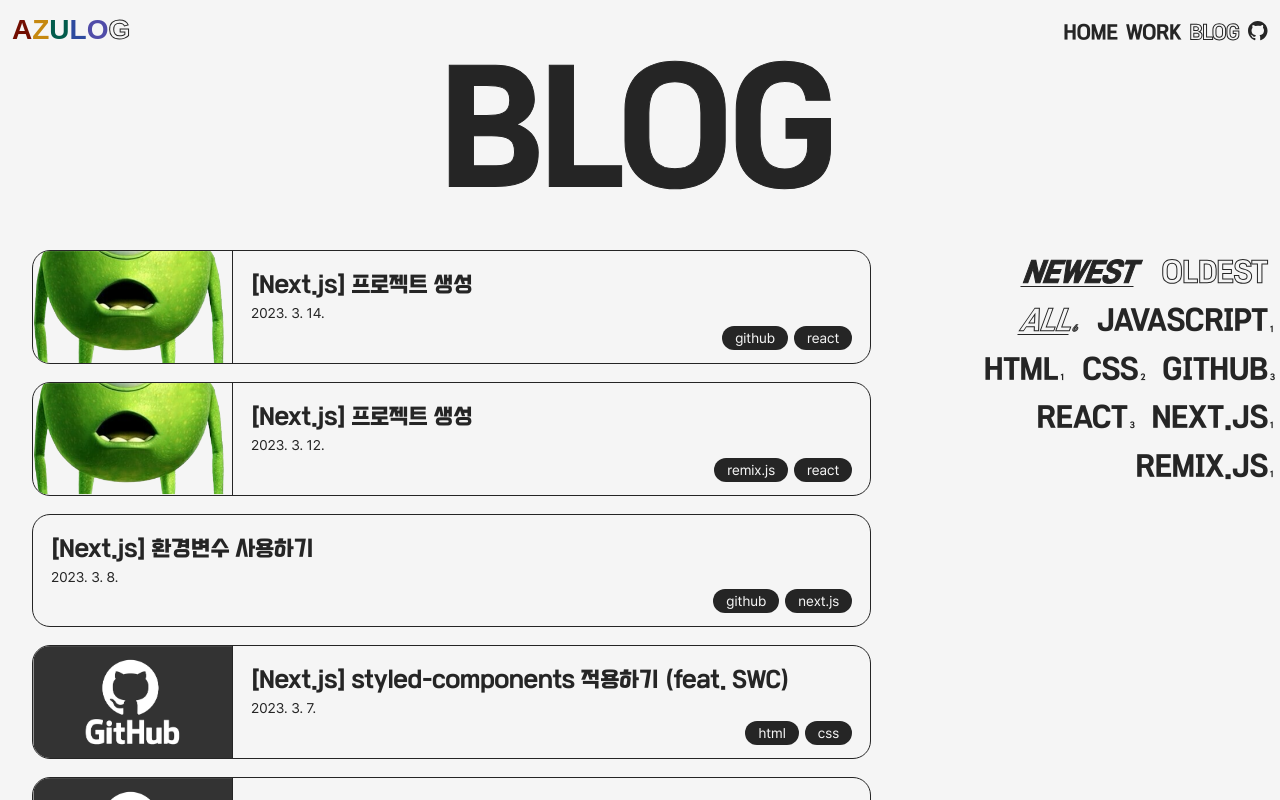
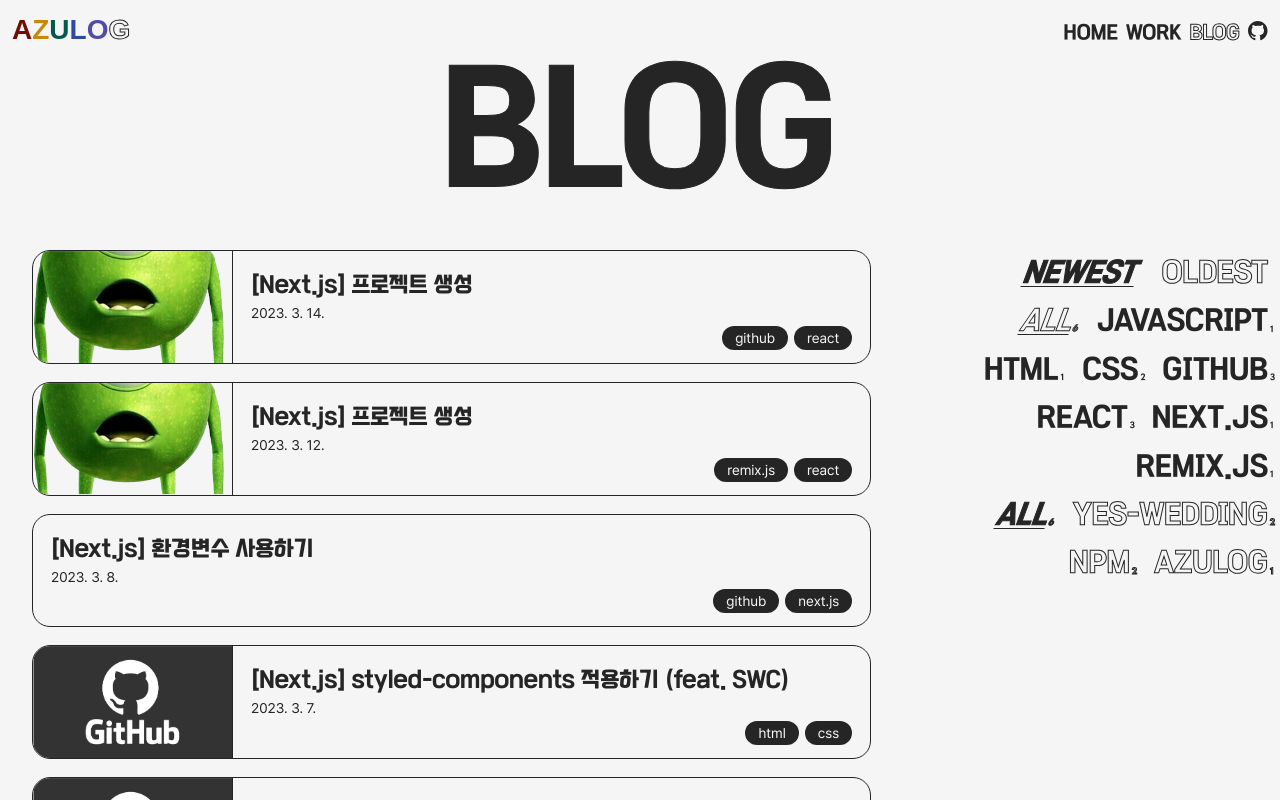
Before and after one commit to azultasul/azulog, a Next.js app: page /blog in a window 1280 px wide. Built offline with nearby package versions, Linux system fonts and the light colour scheme.

Commit message:
sort 기준 여러개 작업 중

```diff
--- a/blog/230300.md
+++ b/blog/230300.md
@@ -3,6 +3,7 @@
 date: '2023-03-02'
 thumb: '/images/tech/이야.png'
 tech: [5, 6]
+series: [0]
 toc: { 0: { title: 'npx create-next-app my-app' }, 1: { title: 'npx create-next-app@latest', item: ['🔎 ESLint', '🔎 ‘src/’ directory', '🔎 experimental ‘app/’ directory', '🔎 import alias'] } }
 ---
 
--- a/blog/230301.md
+++ b/blog/230301.md
@@ -3,6 +3,7 @@
 date: '2023-03-06'
 thumb: '/images/tech/github.png'
 tech: [0, 3]
+series: [0]
 toc: { 0: { title: '_app', item: ['🔎 기본 _app.js', '🔎 주의'] }, 1: { title: '_document', item: ['🔎 기본 _document.js', '🔎 주의'] } }
 ---
 
--- a/blog/230302.md
+++ b/blog/230302.md
@@ -3,6 +3,7 @@
 date: '2023-03-07'
 thumb: '/images/tech/github.png'
 tech: [2, 3]
+series: [1]
 toc:
   {
     0: { title: 'Warning: Prop className did not match.', item: ['🔎 해결법인줄 알았던 해결법(바벨 플러그인)'] },
--- a/blog/230303.md
+++ b/blog/230303.md
@@ -2,6 +2,7 @@
 title: '[Next.js] 환경변수 사용하기'
 date: '2023-03-08'
 tech: [5, 7]
+series: [1]
 toc: { 0: { title: '환경 변수?', item: ['사용 이유', '🔎 접근'] }, 1: { title: 'NextJS에서 환경 변수 사용하기', item: ['🔎 접두사 NEXT_PUBLIC_ ?'] }, 2: { title: '주의🚨' } }
 ---
 
@@ -27,8 +28,8 @@
 3.  key를 사용하려는 파일에서 `${process.env.NEXT_PUBLIC_MY_KEY}`로 불러온다.
     나의 경우 supabase를 사용하려고 환경 변수를 설정했다.
     `` jsx
-    const supabase = createClient('url', `${process.env.NEXT_PUBLIC_MY_KEY}`)
-     ``
+const supabase = createClient('url', `${process.env.NEXT_PUBLIC_MY_KEY}`)
+ ``
 
 ## 🔎 접두사 NEXT*PUBLIC* ? {#1-0}
 
--- a/blog/230304.md
+++ b/blog/230304.md
@@ -3,6 +3,7 @@
 date: '2023-03-12'
 thumb: '/images/tech/이야.png'
 tech: [8, 6]
+series: []
 toc: { 0: { title: 'npx create-next-app my-app' }, 1: { title: 'npx create-next-app@latest', item: ['🔎 ESLint', '🔎 ‘src/’ directory', '🔎 experimental ‘app/’ directory', '🔎 import alias'] } }
 ---
 
--- a/blog/230305.md
+++ b/blog/230305.md
@@ -3,6 +3,7 @@
 date: '2023-03-14'
 thumb: '/images/tech/이야.png'
 tech: [5, 6]
+series: [2]
 toc: { 0: { title: 'npx create-next-app my-app' }, 1: { title: 'npx create-next-app@latest', item: ['🔎 ESLint', '🔎 ‘src/’ directory', '🔎 experimental ‘app/’ directory', '🔎 import alias'] } }
 ---
 
--- a/src/components/PostList.js
+++ b/src/components/PostList.js
@@ -60,6 +60,15 @@
   const [sortedDataByCat, setSortedDataByCat] = useState([])
   const [sortedData, setSortedData] = useState([])
 
+  const sortNumOfEachData = data.map((el) => {
+    const obj = {}
+    catName.forEach((cat) => (obj[cat] = el[cat]))
+    return {
+      id: el.id,
+      ...obj,
+    }
+  })
+
   const sortDataByDate = (array) => {
     const sortedDataByDate =
       sortNumByDate === 0
@@ -74,7 +83,9 @@
   }, [sortNumByDate])
 
   useEffect(() => {
-    setSortedData([...sortDataByDate(sortedDataByCat)])
+    const filteredData = data.filter((el) => sortedDataByCat.includes(el.id))
+    console.log('filteredData', sortedDataByCat)
+    setSortedData([...sortDataByDate(filteredData)])
   }, [sortedDataByCat])
 
   const resizeHandler = () => {
@@ -96,8 +107,8 @@
           <div className="card-wrap">
             <div className="card-inner">
               {sortedData.map((data) => {
-                const catName = data.tech.map((el) => Cat.tech[el])
-                return <PostCard type={post} data={data} href={`/${post}/${data.id}`} tech={catName} key={data.id}></PostCard>
+                const techList = data.tech.map((el) => Cat.tech[el])
+                return <PostCard type={post} data={data} href={`/${post}/${data.id}`} tech={techList} key={data.id}></PostCard>
               })}
             </div>
           </div>
@@ -105,7 +116,7 @@
             <LinedButton type="button" style="lined" title="NEWEST" onClick={() => setSortNumByDate(0)} className={sortNumByDate === 0 ? 'clicked' : ''} />
             <LinedButton type="button" style="lined" title="OLDEST" onClick={() => setSortNumByDate(1)} className={sortNumByDate === 1 ? 'clicked' : ''} />
             <br />
-            <SortData post={post} data={data} catName={catName} setSortedDataByCat={setSortedDataByCat} buttonStyle="filled"></SortData>
+            <SortData post={post} data={sortNumOfEachData} catName={catName} setSortedDataByCat={setSortedDataByCat} buttonStyle="filled"></SortData>
           </SortStyle>
         </ContentsStyle>
       )}
--- a/src/components/SortData.js
+++ b/src/components/SortData.js
@@ -9,51 +9,111 @@
   text-transform: uppercase;
 `
 
-const SortData = ({ post, data, catName, setSortedDataByCat, buttonStyle }) => {
-  const [sortNum, setSortNum] = useState([])
+const SortData = ({ post, data, catName, setSortedDataByCat }) => {
+  const [sortNum, setSortNum] = useState({})
   const router = useRouter()
 
-  const categoryList = Object.values(Cat[catName])
-  const eachCatLength = Object.keys(Cat[catName]).map((key) => data.map((el) => el[catName].includes(parseInt(key))).filter((el) => el === true).length)
+  const [categoryList, setCategoryList] = useState({})
+  const [eachCatLength, setEachCatLength] = useState({})
 
-  const getSortNum = (prev, num) => {
-    const hasCategoryNumber = sortNum.includes(`${num}`)
+  const getSortNum = (prev, name, num) => {
+    if (num < 0) {
+      return []
+    } else {
+      const hasCategoryNumber = sortNum[name].includes(`${num}`)
 
-    const numArray = hasCategoryNumber ? [...prev.filter((el) => el !== `${num}`)] : [...prev, `${num}`]
+      const numArray = hasCategoryNumber ? [...prev[name].filter((el) => el !== `${num}`)] : [...prev[name], `${num}`]
 
-    return numArray
+      return numArray.join(',')
+    }
+  }
+
+  const getHref = (prev, name, num) => {
+    let href = `/${post}?`
+    catName.forEach((cname, idx) => {
+      href = href + `${cname}=${cname === name ? getSortNum(prev, name, num) : prev[cname]}${idx < catName.length - 1 ? '&' : ''}`
+    })
+    return href
   }
 
   useEffect(() => {
-    setSortNum(router.query.tag?.length > 0 ? [...router.query.tag.split(',')] : [])
-  }, [router.query.tag])
+    // init category list, length
+    setCategoryList((prev) => {
+      const obj = catName.forEach((name) => {
+        categoryList[name] = Object.values(Cat[name])
+      })
+
+      return { ...prev, ...obj }
+    })
+    setEachCatLength((prev) => {
+      const obj = catName.forEach((name) => {
+        eachCatLength[name] = Object.keys(Cat[name]).map((key) => data.map((el) => el[name].includes(parseInt(key))).filter((el) => el === true).length)
+      })
+
+      return { ...prev, ...obj }
+    })
+  }, [])
+
+  useEffect(() => {
+    setSortNum((prev) => {
+      const obj = {}
+      catName.forEach((name) => {
+        obj[name] = router.query[name]?.length > 0 ? [...router.query[name].split(',')] : []
+      })
+
+      return { ...prev, ...obj }
+    })
+  }, [router.query])
 
   useEffect(() => {
     setSortedDataByCat((prev) => {
+      let sortedId = {}
+      catName.forEach((name, idx) => {
         const dataArray =
-        sortNum.length > 0
+          sortNum[name]?.length > 0
             ? prev > 0
-            ? prev.filter((el) => sortNum.every((num) => el[catName].includes(parseInt(num))))
-            : data.filter((el) => sortNum.every((num) => el[catName].includes(parseInt(num))))
+              ? prev.filter((el) => sortNum[name].every((num) => el[name]?.includes(parseInt(num))))
+              : data.filter((el) => sortNum[name].every((num) => el[name]?.includes(parseInt(num))))
             : data
 
-      return dataArray
+        sortedId[name] = dataArray.map((el) => el.id)
+      })
+
+      let ids
+      catName.forEach((name, idx) => {
+        if (idx < catName.length - 1) {
+          ids = sortedId[name].filter((el) => sortedId[catName[idx + 1]].includes(el)) // returns [1, 2]
+        }
+      })
+      console.log('ids', ids)
+      return ids
     })
   }, [sortNum])
 
   return (
     <SortStyle>
-      <LinedButton type="link" href={`/${post}`} style={buttonStyle} title="ALL" className={sortNum.length === 0 ? 'clicked' : ''}>
+      {catName.map((name, idx) => (
+        <div key={idx}>
+          <LinedButton type="link" href={getHref(sortNum, name, -1)} style={idx % 2 === 0 ? 'filled' : 'lined'} title="ALL" className={sortNum[name]?.length === 0 ? 'clicked' : ''}>
             <span className="button-num">{data.length}</span>
           </LinedButton>
-      {categoryList.map(
-        (el, idx) =>
-          eachCatLength[idx] > 0 && (
-            <LinedButton key={idx} type="link" href={`/${post}?tag=${getSortNum(sortNum, idx).join(',')}`} style={buttonStyle} title={el} className={sortNum.includes(`${idx}`) ? 'clicked' : ''}>
-              <span className="button-num">{eachCatLength[idx]}</span>
+          {categoryList[name]?.map(
+            (el, _idx) =>
+              eachCatLength[name][_idx] > 0 && (
+                <LinedButton
+                  key={_idx}
+                  type="link"
+                  href={getHref(sortNum, name, _idx)}
+                  style={idx % 2 === 0 ? 'filled' : 'lined'}
+                  title={el}
+                  className={sortNum[name].includes(`${_idx}`) ? 'clicked' : ''}
+                >
+                  <span className="button-num">{eachCatLength[name][_idx]}</span>
                 </LinedButton>
               )
           )}
+        </div>
+      ))}
     </SortStyle>
   )
 }
--- a/src/data/Categories.js
+++ b/src/data/Categories.js
@@ -24,7 +24,8 @@
 
 const series = {
   0: 'yes-wedding',
-  1: 'azulog',
+  1: 'npm',
+  2: 'azulog',
 }
 
 const postData = { tech, type, series }
--- a/src/pages/blog/index.js
+++ b/src/pages/blog/index.js
@@ -39,7 +39,7 @@
   return (
     <PageStyle titleTotalH={titleTotalH}>
       <FilledTitle ref={titleRef} type="lined" title="BLOG" position="fixed" top={`${Vars.frameTop}px`} left="50%" fontSize="150px" topGap="20px" lineHeight="1" />
-      <PostList post="blog" data={allPostsData} frameTotalH={frameTotalH} catName="tech" />
+      <PostList post="blog" data={allPostsData} frameTotalH={frameTotalH} catName={['tech', 'series']} />
     </PageStyle>
   )
 }
--- a/src/pages/work/index.js
+++ b/src/pages/work/index.js
@@ -29,7 +29,8 @@
   return (
     <PageStyle titleTotalH={titleTotalH}>
       <FilledTitle ref={titleRef} type="lined" title="WORK" position="fixed" top={`${Vars.frameTop}px`} left="50%" fontSize="150px" topGap="20px" lineHeight="1" />
-      <PostList post="work" data={Works} frameTotalH={frameTotalH} catName="tech" />
+      {/* <PostList post="work" data={Works} frameTotalH={frameTotalH} catName="tech" /> */}
+      <PostList post="work" data={Works} frameTotalH={frameTotalH} catName={['tech', 'type']} />
     </PageStyle>
   )
 }
```
Also changed, not shown: src/components/SortDataTest.js (added, +61 -0 lines). Lines whose indentation alone changed are shown as unchanged.
